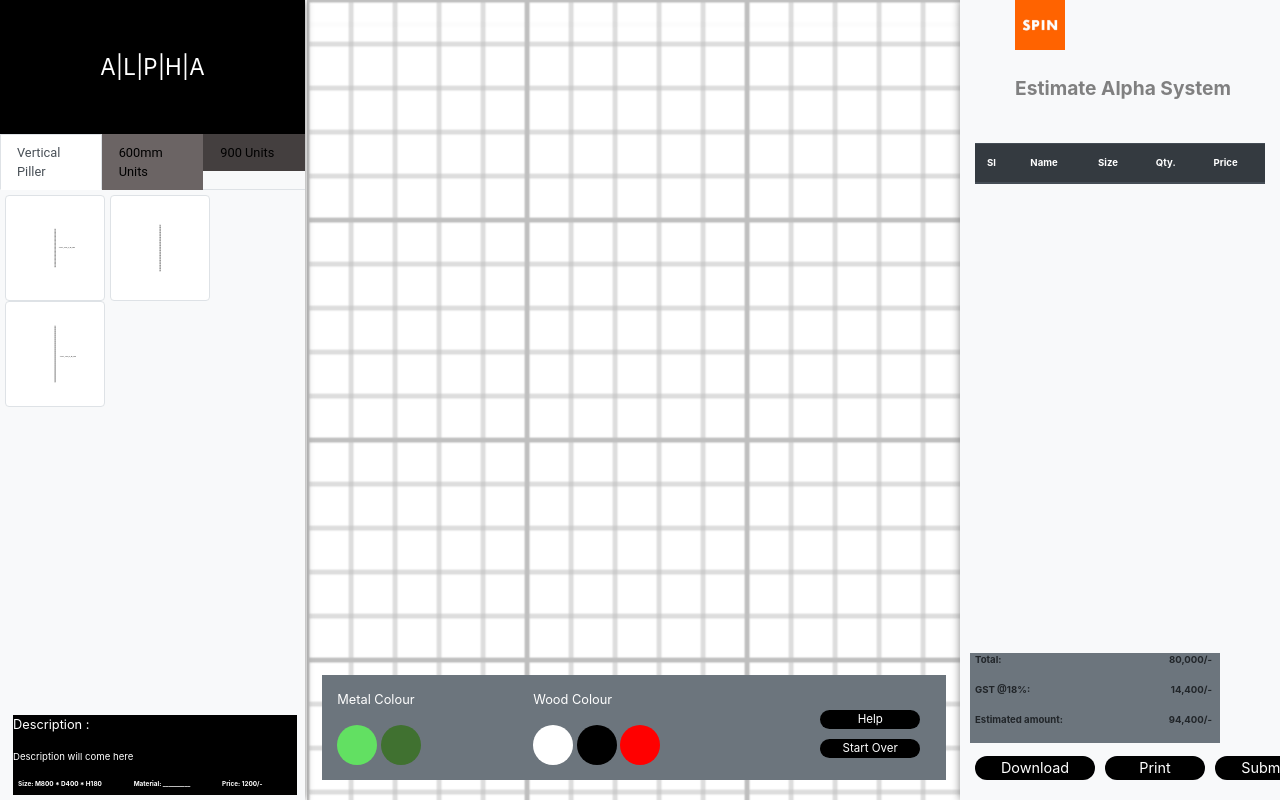
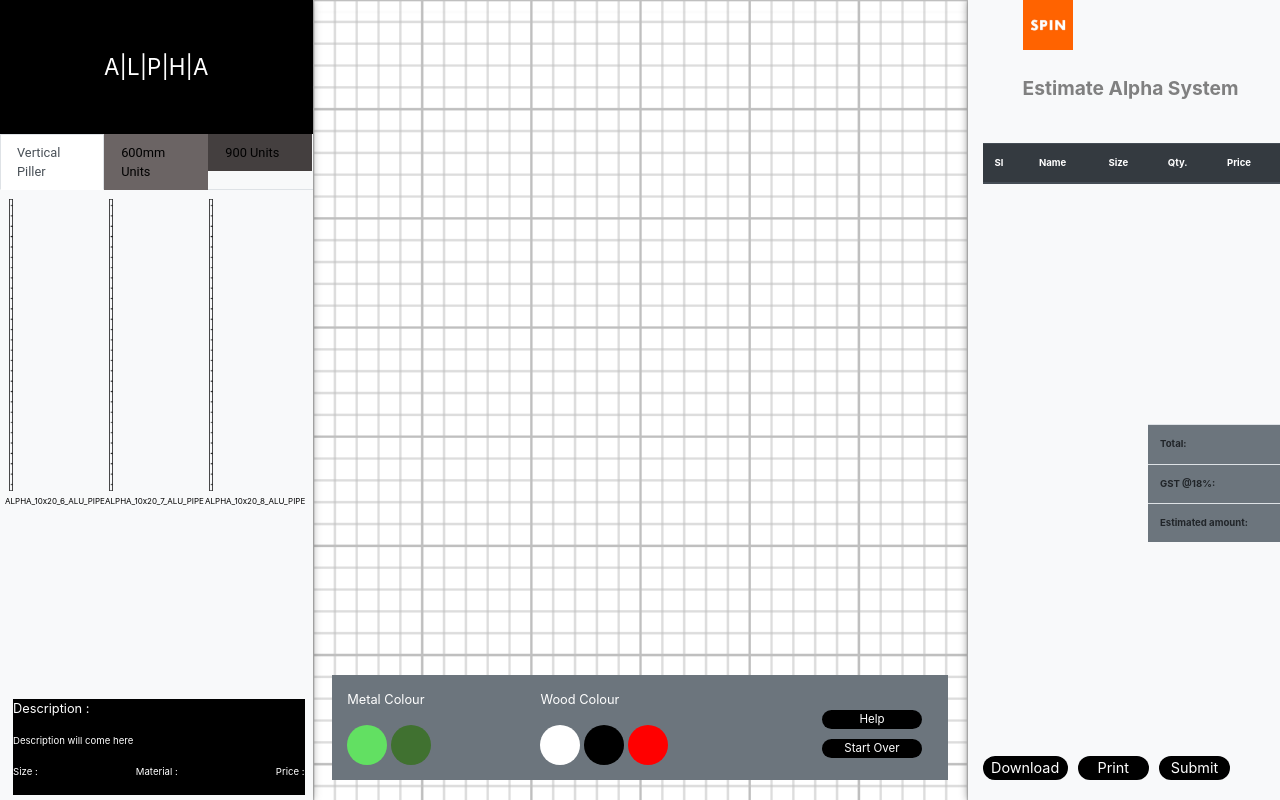
Before and after one commit to GuptaRaghav/Atlas, a PHP site: page / in a window 1280 px wide. Run offline with PHP 8.4, Linux system fonts and the light colour scheme; lists and menus that the app fills with data are empty; some libraries are stand-ins or nearby versions.

Commit message:
UI modified along with JS f(x)
Start over working,
Bill generated,
right hand side fixed
left hand panel description working,

```diff
--- a/css/style.css
+++ b/css/style.css
@@ -23,8 +23,8 @@
     padding: 50Px;
 }
 #canvascontainer{
-    height: 1200;
-    width: 700;
+    height: 100%;
+    width: 100%;
 	    background-image: url("../gridopacity.png");
     -webkit-background-size: cover;
     -moz-background-size: cover;
@@ -43,8 +43,6 @@
     font-family: 'Roboto', sans-serif !important;
 }
 .sidenuv{
-	position: fixed;
-	height: 100%;
 	padding-right: unset!important;
 }
 .sidenuvright{
@@ -84,15 +82,10 @@
 	}
 
 .main{
-	    z-index: -1;
+	  z-index: -1;
     position: fixed;
     margin-left: 24%;
     width: 125%;
-    /* margin-right: 45% !important; */
-    /* border: 1px solid; */
-    /* margin-top: -50px; */
-    /* margin-bottom: 5px; */
-    /* margin-right: 22% !important; */
     bottom: 0px;
     top: 0px;
 }
@@ -110,11 +103,11 @@
 .colorcontainer{
 	    padding: 15px;
     background-color: #6c757d;
-    width: 65%;
+    /* width: 65%; */
     bottom: 20px;
     position: absolute;
-    left: 30px;
-    /* right: 160px; */
+    left: 3%;
+    right: 3%;
     display: flex;
     font-size: 0.8em;
 }
@@ -124,9 +117,20 @@
 .btn-default{
 	background-color: white;
 }
-.img-thumbnail {
+.img-elem-thumbnail {
     max-width: 100px!important;
-	/* height: 400px!important; */
+        height: 80px!important;
+        padding: .25rem;
+        /* background-color: #fff;
+        border: 1px solid #dee2e6; */
+        border-radius: .25rem;
+
+}
+.item1-img-elem-thumbnail {
+    max-width: 100px!important;
+        height: 300px!important;
+        padding: .25rem;
+        border-radius: .25rem;
 
 }
 #container{
@@ -192,3 +196,45 @@
 	padding:5px;
 	margin-bottom: 0.5rem;
 }
+#main{
+	position: fixed;
+	height: 100vh;
+}
+.canavas{
+	padding-left: 0px!important;
+	padding-right: 0px!important;
+}
+.item-img-div{
+	max-width: 100px!important;
+	height: 120px!important;
+}
+.item1-img-div{
+    max-width: 100px!important;
+    height: 300px!important;
+}
+.thead-dark, #pricebody tr {
+    display:table;
+    width:100%;
+
+}
+#pricebody{
+		display:block;
+    height:30vh;
+    overflow:auto;
+}
+.pricetable{
+	overflow-x: auto;
+}
+.label{
+    font-size: 0.5rem;
+}
+.cell-ellipsis{
+    max-width: 50px;
+    overflow: hidden;
+    text-overflow: ellipsis;
+    white-space: nowrap
+}
+/* #item1>.row{
+		position: absolute;
+    bottom: 100px;
+} */
--- a/index.html
+++ b/index.html
@@ -5,13 +5,13 @@
 	</title>
 	<head>
 		<link rel="stylesheet" href="https://stackpath.bootstrapcdn.com/bootstrap/4.3.1/css/bootstrap.min.css" integrity="sha384-ggOyR0iXCbMQv3Xipma34MD+dH/1fQ784/j6cY/iJTQUOhcWr7x9JvoRxT2MZw1T" crossorigin="anonymous">
+		<link rel="stylesheet" href="https://use.fontawesome.com/releases/v5.8.1/css/all.css" integrity="sha384-50oBUHEmvpQ+1lW4y57PTFmhCaXp0ML5d60M1M7uH2+nqUivzIebhndOJK28anvf" crossorigin="anonymous">
 		<link rel="stylesheet" href="css/style.css">
-		<link rel="stylesheet" href="https://use.fontawesome.com/releases/v5.8.1/css/all.css" integrity="sha384-50oBUHEmvpQ+1lW4y57PTFmhCaXp0ML5d60M1M7uH2+nqUivzIebhndOJK28anvf" crossorigin="anonymous">
 
 	</head>
 	<body>
 
-		<div class="row">
+		<div class="row" id="main">
 			<div class="col-lg-3 col-md-3 col-sm-3 bg-sidenuv sidenuv">
 			<div class="alphabanner"> A|L|P|H|A</div>
 				<ul class="nav nav-tabs">
@@ -26,43 +26,87 @@
 					</li>
 				</ul>
 				<div class="itemcontainer" id="item1" >
-						 <img  src="ComponentsSVG/ALPHA_10x20_6_ALU_PIPE.svg" alt="..." id="img1" class="col-lg-3 col-md-3 col-sm-3 img-thumbnail" draggable="true" ondragstart="dragimg(event)" onmouseover="updateDescription(event)">
-						<img src="ComponentsSVG/ALPHA_10x20_7_ALU_PIPE.svg" alt="..." id="img2" class="col-lg-3 col-md-3 col-sm-3 img-thumbnail" draggable="true" ondragstart="dragimg(event)" onmouseover="updateDescription(event)">
-						<img src="ComponentsSVG/ALPHA_10x20_8_ALU_PIPE.svg" alt="..." id="img3" class="col-lg-3 col-md-3 col-sm-3 img-thumbnail" draggable="true" ondragstart="dragimg(event)" onmouseover="updateDescription(event)" >
-						 <!-- <img src="ComponentsSVG/ALPHA_60x20_PLA.svg" alt="..." id="img4" class="img-thumbnail" draggable="true" ondragstart="dragimg(event)">  -->
-						<!-- <img src="ComponentsSVG/ALPHA_600_1DROP.svg" alt="..." id="img5" class="img-thumbnail" draggable="true" ondragstart="dragimg(event)">  -->
-						<!-- <img src="ComponentsSVG/ALPHA_600_2DR.svg" alt="..." id="img6" class="img-thumbnail" draggable="true" ondragstart="dragimg(event)">  -->
-						 <!-- <img src="ComponentsSVG/ALPHA_600_STUDY.svg" alt="..." id="img7" class="img-thumbnail" draggable="true" ondragstart="dragimg(event)">  -->
-						 <!-- <img src="ComponentsSVG/ALPHA_900_2DR.svg" alt="..." id="img8" class="img-thumbnail" draggable="true" ondragstart="dragimg(event)">  -->
-						 <!-- <img src="ComponentsSVG/ALPHA_900_3DR.svg" alt="..." id="img9" class="img-thumbnail" draggable="true" ondragstart="dragimg(event)"> -->
-						<!-- <img src="ComponentsSVG/ALPHA_900_SLD.svg" alt="..." id="img10" class="img-thumbnail" draggable="true" ondragstart="dragimg(event)"> -->
-						<!-- <img src="ComponentsSVG/ALPHA_900_STUDY.svg" alt="..." id="img11" class="img-thumbnail" draggable="true" ondragstart="dragimg(event)">  -->
+					<div class="row">
+						<div class="col-lg-3 col-md-3 col-sm-3 item1-img-div">
+							 <img src="ComponentsSVG/3@4x.png" alt="200" id="img1" class="item1-img-elem-thumbnail" draggable="true" ondragstart="dragimg(event)" onmouseover="updateDescription(event)">
+							 <p class="label">ALPHA_10x20_6_ALU_PIPE</p>
+						</div>
+						<div class="col-lg-3 col-md-3 col-sm-3 item1-img-div">
+							<img src="ComponentsSVG/3@4x.png" alt="300" id="img2" class="item1-img-elem-thumbnail" draggable="true" ondragstart="dragimg(event)" onmouseover="updateDescription(event)">
+							 <p class="label">ALPHA_10x20_7_ALU_PIPE</p>
+						</div>
+						<div class="col-lg-3 col-md-3 col-sm-3 item1-img-div">
+							<img src="ComponentsSVG/3@4x.png" alt="400" id="img3" class="item1-img-elem-thumbnail" draggable="true" ondragstart="dragimg(event)"onmouseover="updateDescription(event)">
+							 <p class="label">ALPHA_10x20_8_ALU_PIPE</p>
+						</div>
+
+					</div>
+				</div>
+
+
+				<div class="itemcontainer" id="item2" style="display:none;">
+					<div class="row">
+						<div class="col-lg-3 col-md-3 col-sm-3 item-img-div">
+							 <img src="ComponentsSVG/ALPHA_60x20_PLA.svg" alt="350" id="img4" class="img-elem-thumbnail" draggable="true" ondragstart="dragimg(event)" onmouseover="updateDescription(event)">
+							 <p class="label">ALPHA_60x20_PLA</p>
+						</div>
+						<div class="col-lg-3 col-md-3 col-sm-3 item-img-div">
+							<img src="ComponentsSVG/Asset 1@4x.png" alt="450" id="img5" class="img-elem-thumbnail" draggable="true" ondragstart="dragimg(event)" onmouseover="updateDescription(event)">
+							 <p class="label">ALPHA_60x20_PLA</p>
+						</div>
+						<div class="col-lg-3 col-md-3 col-sm-3 item-img-div">
+							<img src="ComponentsSVG/ALPHA_600_2DR.svg" alt="550" id="img6" class="img-elem-thumbnail" draggable="true" ondragstart="dragimg(event)"onmouseover="updateDescription(event)">
+							 <p class="label">ALPHA_600_2DR</p>
+						</div>
 
 				</div>
-				<div class="itemcontainer" id="item2" style="display:none;">
-						 <img src="ComponentsSVG/ALPHA_60x20_PLA.svg" alt="..." id="img4" class="col-lg-3 col-md-3 col-sm-3 img-thumbnail" draggable="true" ondragstart="dragimg(event)" onmouseover="updateDescription(event)">
-						<img src="ComponentsSVG/ALPHA_600_1DROP.svg" alt="..." id="img5" class="col-lg-3 col-md-3 col-sm-3 img-thumbnail" draggable="true" ondragstart="dragimg(event)" onmouseover="updateDescription(event)">
-						<img src="ComponentsSVG/ALPHA_600_2DR.svg" alt="..." id="img6" class="col-lg-3 col-md-3 col-sm-3 img-thumbnail" draggable="true" ondragstart="dragimg(event)"onmouseover="updateDescription(event)">
+			</div>
 
+
+				<div class="itemcontainer" id="item3" style="display:none;">
+					<div class="row">
+						<div class="col-lg-3 col-md-3 col-sm-3 item-img-div">
+							<img src="ComponentsSVG/ALPHA_600_STUDY.svg" alt="600" id="img7" class="img-elem-thumbnail" draggable="true" ondragstart="dragimg(event)" onmouseover="updateDescription(event)">
+						 	<p class="label">image 1</p>
+					 </div>
+					 <div class="col-lg-3 col-md-3 col-sm-3 item-img-div">
+							 <img src="ComponentsSVG/ALPHA_900_2DR.svg" alt="700" id="img8" class="img-elem-thumbnail" draggable="true" ondragstart="dragimg(event)" onmouseover="updateDescription(event)">
+							 <p class="label">ALPHA_900_2DR</p>
+						</div>
+						<div class="col-lg-3 col-md-3 col-sm-3 item-img-div">
+							 <img src="ComponentsSVG/ALPHA_900_3DR.svg" alt="650" id="img9" class="img-elem-thumbnail" draggable="true" ondragstart="dragimg(event)" onmouseover="updateDescription(event)">
+							 <p class="label">ALPHA_900_3DR</p>
+						</div>
+	  				<div class="col-lg-3 col-md-3 col-sm-3 item-img-div">
+							<img src="ComponentsSVG/1@4x.png" alt="900" id="img10" class="img-elem-thumbnail" draggable="true" ondragstart="dragimg(event)" onmouseover="updateDescription(event)">
+							<p class="label">ALPHA_900_3DR</p>
+						</div>
+						<div class="col-lg-3 col-md-3 col-sm-3 item-img-div">
+							<img src="ComponentsSVG/ALPHA_900_STUDY.svg" alt="1000" id="img11" class="img-elem-thumbnail" draggable="true" ondragstart="dragimg(event)" onmouseover="updateDescription(event)">
+							<p class="label">ALPHA_900_STUDY</p>
+						</div>
+					</div>
 				</div>
-				<div class="itemcontainer" id="item3" style="display:none;">
-					 <img src="ComponentsSVG/ALPHA_600_STUDY.svg" alt="..." id="img7" class="col-lg-3 col-md-3 col-sm-3 img-thumbnail" draggable="true" ondragstart="dragimg(event)" onmouseover="updateDescription(event)">
-						 <img src="ComponentsSVG/ALPHA_900_2DR.svg" alt="..." id="img8" class="col-lg-3 col-md-3 col-sm-3 img-thumbnail" draggable="true" ondragstart="dragimg(event)" onmouseover="updateDescription(event)">
-						 <img src="ComponentsSVG/ALPHA_900_3DR.svg" alt="..." id="img9" class="col-lg-3 col-md-3 col-sm-3 img-thumbnail" draggable="true" ondragstart="dragimg(event)" onmouseover="updateDescription(event)">
-						<img src="ComponentsSVG/ALPHA_900_SLD.svg" alt="..." id="img10" class="col-lg-3 col-md-3 col-sm-3 img-thumbnail" draggable="true" ondragstart="dragimg(event)" onmouseover="updateDescription(event)">
-						<img src="ComponentsSVG/ALPHA_900_STUDY.svg" alt="..." id="img11" class="col-lg-3 col-md-3 col-sm-3 img-thumbnail" draggable="true" ondragstart="dragimg(event)" onmouseover="updateDescription(event)">
-				</div>
-
 				<div class="banner-footer">
 				<p style="font-size: 0.8em;">Description :</p>
 				<p style="font-size: 0.6em;" id ="descriptionElem">Description will come here</p>
-				<div style="font-size: 0.4em; font-weight: bold; margin: 5px;">Size: M800 * D400 * H180 &nbsp;&nbsp;&nbsp;&nbsp; &nbsp;&nbsp;&nbsp;&nbsp; &nbsp;&nbsp;&nbsp;&nbsp; &nbsp;&nbsp;&nbsp;&nbsp;
-				Material: _________ &nbsp;&nbsp;&nbsp;&nbsp; &nbsp;&nbsp;&nbsp;&nbsp; &nbsp;&nbsp;&nbsp;&nbsp; &nbsp;&nbsp;&nbsp;&nbsp; Price: 1200/-</div>
+				<div style="display: flex; justify-content: space-between;">
+					<div>
+					<p style="font-size: 0.6em; float: left">Size :</p>
+					<p style="font-size: 0.6em; float: right" id="sizeElem"></p>
+				</div><div>
+					<p style="font-size: 0.6em;float: left">Material :</p>
+					<p style="font-size: 0.6em;float: right" id="materialElem"></p>
+				</div><div>
+					<p style="font-size: 0.6em;float: left">Price :</p>
+					<p style="font-size: 0.6em;float: right" id="priceElem"></p>
+				</div>
+				</div>
 				</div>
 
 
 			</div>
-			<div class="col-lg-9 col-md-9 col-sm-9 main">
+			<div class="col-lg-6 col-md-6 col-sm-6 canavas">
 				<canvas id="canvascontainer" width="1320" height="1000" ondrop="Imgdrop(event)" ondragover="allowImgDrop(event)">
 
 				</canvas>
@@ -84,46 +128,65 @@
 						</button>
 					</div>
 					<div style="width: 33%; flex: right;     text-align: right;" >
-							<button class="btn btn-round-corner" style="    margin-top: 20px;">Help </button><br>
-							<button class="btn btn-round-corner">Start Over </button>
+							<button class="btn btn-round-corner" style="    margin-top: 20px;" id="btnHelp">Help </button><br>
+							<button class="btn btn-round-corner" id="btnStartOver" onclick="clearCanvas(event)">Start Over </button>
 					</div>
 
 				</div>
 			</div>
 
 
-			<div class="col-lg-3 col-md-3 col-sm-3 bg-sidenuv sidenuvright">
+			<div class="col-lg-3 col-md-3 col-sm-3 bg-sidenuv ">
 			<img src="spin.jpg" alt="..." style="    width: 50px; height: 50px; margin-left: 40px;">
 			<br><br>
 			<p style="    font-size: 1.2em; margin-left: 40px; font-weight: bold; color: gray;">  Estimate Alpha System</p>
 			<br>
+			<div class="pricetable">
 				<table class="table" id="tablePrice" style="font-size: 0.6em;   font-weight: bold;">
 				<thead class="thead-dark">
 					<tr><th>Sl</th> <th>Name</th> <th>Size</th> <th>Qty.</th> <th>Price</th></tr>
 				</thead>
-				<tbody>
-					<!-- <tr> <td>1</td> <td>ALPHA_10x20_6'_ALU_PIPE</td> <td>M150*D200*H150</td> <td>01</td> <td>4000/-</td></tr> -->
-				</tbody>
+
+					<tbody id="pricebody">
+						<!-- <tr> <td>1</td> <td>ALPHA_10x20_6'_ALU_PIPE</td> <td>M150*D200*H150</td> <td>01</td> <td>4000/-</td></tr> -->
+					</tbody>
+					<tfoot style="display: block; background-color: #6c757d; float: right">
+							<tr>
+									<td> Total: </td>
+
+									<td style="    text-align: right;     padding-right: 8px!important;"></td>
+								</tr>
+								<tr>
+									<td> GST @18%: </td>
+									<td style="    text-align: right; padding-right: 8px!important;"></td>
+								</tr>
+								<tr>
+									<td> Estimated amount: </td>
+									<td style="    text-align: right; padding-right: 8px!important;"></td>
+								</tr>
+					</tfoot>
+
+
 				</table>
 
 				<div class="priceBtn">
-					<table class="table" id="pricetable">
+					<!-- <table class="table" id="pricetable">
 					<tbody >
 					<tr><td> Total: </td> <td style="    text-align: right;     padding-right: 8px!important;"> 80,000/-</td> </tr>
 					<tr><td> GST @18%: </td> <td style="    text-align: right; padding-right: 8px!important;"> 14,400/-</td> </tr>
 					<tr><td> Estimated amount: </td> <td style="    text-align: right; padding-right: 8px!important;"> 94,400/-</td> </tr>
 					</tbody>
-					</table>
+					</table> -->
 					<div style="width: 100%; display: flex;">
-						<div>
-							<button class="btn btn-round-corner" style="    width: 120px!important;">Download </button>
-						</div>
-						<div>
-							<button class="btn btn-round-corner">Print </button>
-						</div>
-						<div>
-							<button class="btn btn-round-corner">Submit </button>
-						</div>
+
+							<button class="btn btn-round-corner" style=" width: 120px!important;" id="btnDonload">Download </button>
+
+
+							<button class="btn btn-round-corner" id="btnPrint">Print </button>
+
+
+							<button class="btn btn-round-corner" id="btnSubmit">Submit </button>
+
 					</div>
 				</div>
 		</div>
@@ -143,6 +206,7 @@
 
 
 
+
 </script>
 	</body>
 	<script src="https://ajax.googleapis.com/ajax/libs/jquery/3.3.1/jquery.min.js"></script>
--- a/js/app.js
+++ b/js/app.js
@@ -1,57 +1,141 @@
-var i=0;
+var i = 0;
 images = [];
 $canvas = $('#canvascontainer');
 var isDragging = false;
 var startX;
 var startY;
+this.canvas = document.getElementById("canvascontainer");
+this.ctx = this.canvas.getContext("2d");
 descriptionElem = document.getElementById("descriptionElem");
+sizeElem = document.getElementById("sizeElem");
+materialElem = document.getElementById("materialElem");
+priceElem = document.getElementById("priceElem");
 tablePrice = document.getElementById("tablePrice");
+tableTotalPrice = document.getElementById("tableTotalPrice");
+materials = ["Wood", "Steel", "Iron"];
+total = 0;
 var itemCounter = 1;
-$(document).ready(function(){
-  $(".nav-link").click(function(){
+$(document).ready(function () {
+  $(".nav-link").click(function () {
     $(".nav-link").removeClass('active');
     $(".itemcontainer").hide();
-    $("#"+$(this).attr("div-id")+"").show();
+    $("#" + $(this).attr("div-id") + "").show();
     $(this).addClass('active');
   });
 });
 
-function dragimg(ev){
+function dragimg(ev) {
   ev.dataTransfer.setData("text", ev.target.id);
 }
-function updateDescription(event){
-  descriptionElem.innerText = event.srcElement.src.split("/")[4] + " Selected";
+function updateDescription(event) {
+
+  descriptionElem.innerText = event.srcElement.src.split("/")[8].split(".")[0] + " Selected";
+  sizeElem.innerText = " " + (Math.random() * 1000).toFixed() + "X" + (Math.random() * 1000).toFixed() + "X" + (Math.random() * 1000).toFixed();
+  var material = " " + materials[Math.floor(Math.random() * materials.length)];
+  materialElem.innerText = " " + material;
+  priceElem.innerText = " " + event.srcElement.alt;
 }
 function allowImgDrop(ev) {
   ev.preventDefault();
 }
-function updateTablePrice(imgPath){
+function insertNewRow(img) {
   var botmRow = tablePrice.tBodies[0].insertRow(-1);
   cell = botmRow.insertCell(0);
   cell.innerText = itemCounter;
   itemCounter++;
   cell = botmRow.insertCell(1);
-  cell.innerText = imgPath.split("/")[4];
+  name = imgPath.split("/")[8];
+  cell.classList.add('cell-ellipsis');
+  cell.innerText = name.split(".")[0];
   cell = botmRow.insertCell(2);
   cell.innerText = "Size here";
   cell = botmRow.insertCell(3);
   cell.innerText = "1";
   cell = botmRow.insertCell(4);
-  cell.innerText = Math.random()*1000;
+  priceArrayelem = img.alt;
+  priceArrayelem = parseFloat(priceArrayelem);
+  cell.innerText = priceArrayelem;
+}
+function updateTablePrice(img) {
+  imgPath = img.src;
+  elemSearch = (imgPath.split("/")[8]).split(".")[0];
+  var found = false;
+  if (tablePrice.tBodies[0].rows.length != 0) {
+    for (var i = 0; i < tablePrice.tBodies[0].rows.length; i++) {
+      if (elemSearch === tablePrice.tBodies[0].rows[i].cells[1].innerText) {
+        var qty = parseInt(tablePrice.tBodies[0].rows[i].cells[3].innerText);
+        qty = qty + 1;
+        tablePrice.tBodies[0].rows[i].cells[3].innerText = qty;
+        calculateTotalAmount();
+        found = true;
+        break;
+      }
+    }
+    if (!found){
+      insertNewRow(img);
+      priceArrayelem = img.alt;
+      priceArrayelem = parseFloat(priceArrayelem);
+      //total = total + priceArrayelem;
+      calculateTotalAmount();
+    }
+  } else {
+    insertNewRow(img);
+    priceArrayelem = img.alt;
+    priceArrayelem = parseFloat(priceArrayelem);
+    //total = total + priceArrayelem;
+    calculateTotalAmount();
+  }
+}
+function clearCanvas() {
+  var ctx = canvas.getContext("2d");
+  ctx.clearRect(0, 0, canvas.width, canvas.height);
+  images = [];
+  //clear table rows also
+  var a = tablePrice.tBodies[0].rows.length;
+  //dont use tbody length directly in loop it will change dynamically as it del row therefore row lenght will also del
+  //and last row will never del thus, take initial len of row and del them one by one
+  for (var i = 0;i < a; i++){
+    tablePrice.deleteRow(1);
+  }
+  //clear table footer also
+  for (var i = 0;i < tablePrice.tFoot.rows.length; i++){
+    tablePrice.tFoot.rows[i].cells[1].innerText = "";
+  }
+}
+function calculateTotalAmount() {
+  var qty;
+  total = 0;
+  for (var i = 0; i < tablePrice.tBodies[0].rows.length; i++) {
+     qty = parseInt(tablePrice.tBodies[0].rows[i].cells[3].innerText);
+     price = parseFloat(tablePrice.tBodies[0].rows[i].cells[4].innerText);
+     itemTotal  = qty * price;
+     total = total + itemTotal;
+    //  if (tablePrice.tBodies[0].rows.length > 1){
+    //   total = total + itemTotal;
+    //  }else{
+    //    total = itemTotal;
+    //  }
+
+  }
+
+  tablePrice.tFoot.rows[0].cells[1].innerText = total.toFixed(2);
+  gst = 0.18 * total;
+  tablePrice.tFoot.rows[1].cells[1].innerText = gst.toFixed(2);
+  estimateAmount = total + gst;
+  tablePrice.tFoot.rows[2].cells[1].innerText = estimateAmount.toFixed(2);
 }
 function Imgdrop(ev) {
   ev.preventDefault();
   var data = ev.dataTransfer.getData("text");
   var nodeCopy = document.getElementById(data).cloneNode(true);
-    nodeCopy.id = "newImg"+i; /* We cannot use the same ID */
+  nodeCopy.id = "newImg" + i; /* We cannot use the same ID */
   i++;
-    this.canvas = document.getElementById("canvascontainer");
-    this.ctx = this.canvas.getContext("2d");
   var img = new Image();
   img.src = nodeCopy.src;
+  img.alt = nodeCopy.alt;
   img.draggable = true;
-    updateTablePrice(img.src);
-    this.ctx.drawImage(img,ev.offsetX,ev.offsetY);
+  updateTablePrice(img);
+  this.ctx.drawImage(img, ev.offsetX, ev.offsetY);
   //need to keep ref of all image alnng with their previous state
   images.push({
     image: img,
@@ -63,12 +147,12 @@
     width: img.naturalWidth,
     height: img.naturalHeight
   });
-    img.onload = function() {
+  img.onload = function () {
     _MouseEvents();
   };
 }
 function _MouseEvents() {
-  this.canvas.onmousedown = function(e) {
+  this.canvas.onmousedown = function (e) {
     /// tell browser we're handling this mouse event
     e.preventDefault();
     e.stopPropagation();
@@ -92,9 +176,9 @@
     startY = my;
 
   };
-  this.canvas.onmousemove = function(e) {
+  this.canvas.onmousemove = function (e) {
     // do nothing if we're not dragging
-  if (!isDragging) {return; }
+    if (!isDragging) { return; }
 
     //tell browser we're handling this mouse event
     e.preventDefault();
@@ -126,7 +210,7 @@
     renderAll();
 
   };
-  this.canvas.onmouseup = function(e) {
+  this.canvas.onmouseup = function (e) {
     //tell browser we're handling this mouse event
     e.preventDefault();
     e.stopPropagation();
@@ -139,7 +223,7 @@
     canvas.style.cursor = "default";
 
   };
-  this.canvas.onmouseout = function(e) {
+  this.canvas.onmouseout = function (e) {
     //tell browser we're handling this mouse event
     e.preventDefault();
     e.stopPropagation();
@@ -152,12 +236,25 @@
   };
 }
 function renderAll() {
-  this.ctx.fillStyle = "#ffffff";
+  //this.ctx.fillStyle = "#ffffff";
+
+  //following code will repeat grid image
+  /*
   this.ctx.fillRect(0, 0, this.canvas.width, this.canvas.height);
+  img = new Image();
+  img.src = "./gridopacity.png";
+  var pattern = this.ctx.createPattern(img, 'repeat');
+  this.ctx.fillStyle = pattern;
+  this.ctx.fill();
+  */
+
+  this.ctx.clearRect(0, 0, canvas.width, canvas.height);
+
   for (var i = 0; i < images.length; i++) {
     var r = images[i];
     this.ctx.drawImage(r.image, r.x, r.y);
   }
+
 }
 
 /*  Dragging method starts   */
```
Also changed, not shown: ComponentsSVG/Asset 1.png (added), ComponentsSVG/Asset 2.png (added), ComponentsSVG/Asset 3.png (added), ComponentsSVG/Asset 5.png (added), ComponentsSVG/Asset 6.png (added), ComponentsSVG/Asset 7.png (added), ComponentsSVG/Asset 8.png (added), ComponentsSVG/Asset 9.png (added). Lines whose indentation alone changed are shown as unchanged.
